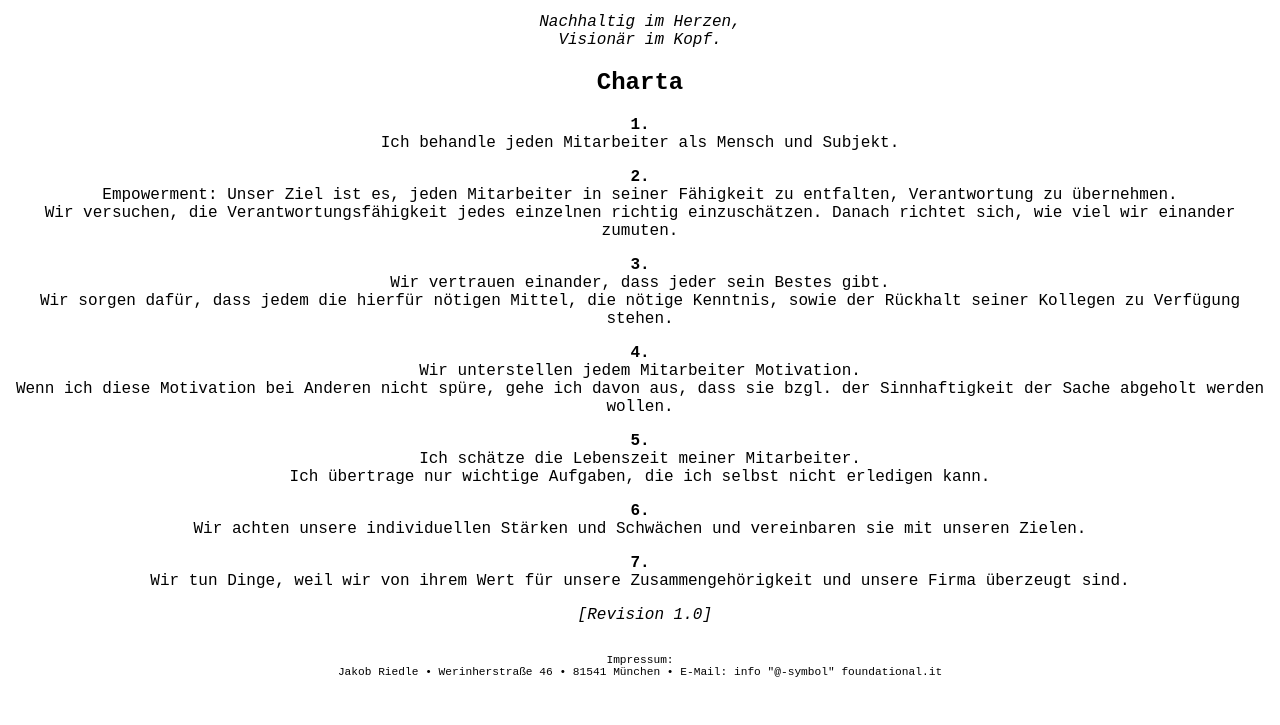
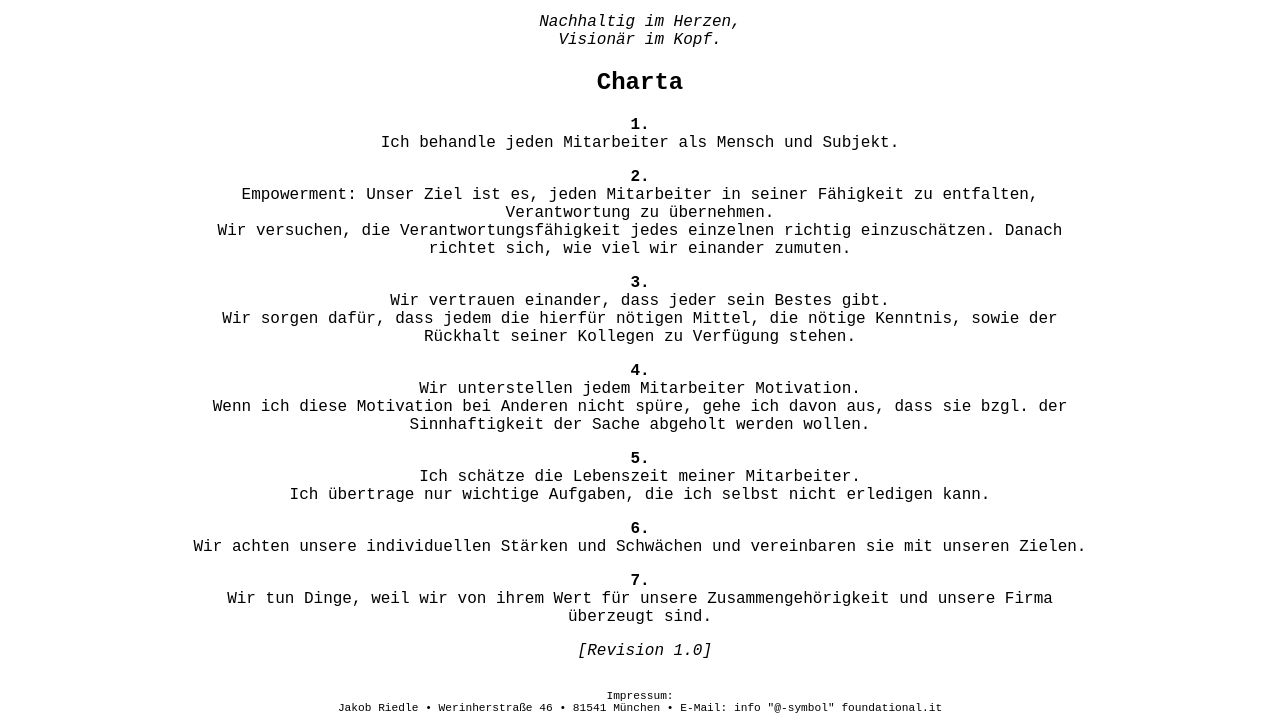
Before and after one commit to DuffsDevice/foundational.it, a plain HTML site: page index.html in a window 1280 px wide. Shown: the part 81-806 px from the top of the page. Drawn offline with Linux system fonts and the light colour scheme.

Commit message:
Update index.html

```diff
--- a/index.html
+++ b/index.html
@@ -4,7 +4,8 @@
 		<meta charset=utf-8>
 		<title>foundational.it</title>
 	</head>
-	<body style="text-align: center; font-family: Courier New, monospace;">
+	<body style="text-align: center; font-family: Courier New, monospace; margin-left: auto;
+  margin-right: auto; max-width: 900px;">
 		<h1>foundational.it</h1>
 		<p style="margin-top: -20px;">Im Bestreben einer gesunden IT Kultur.</p>
 		<p><em>
```
